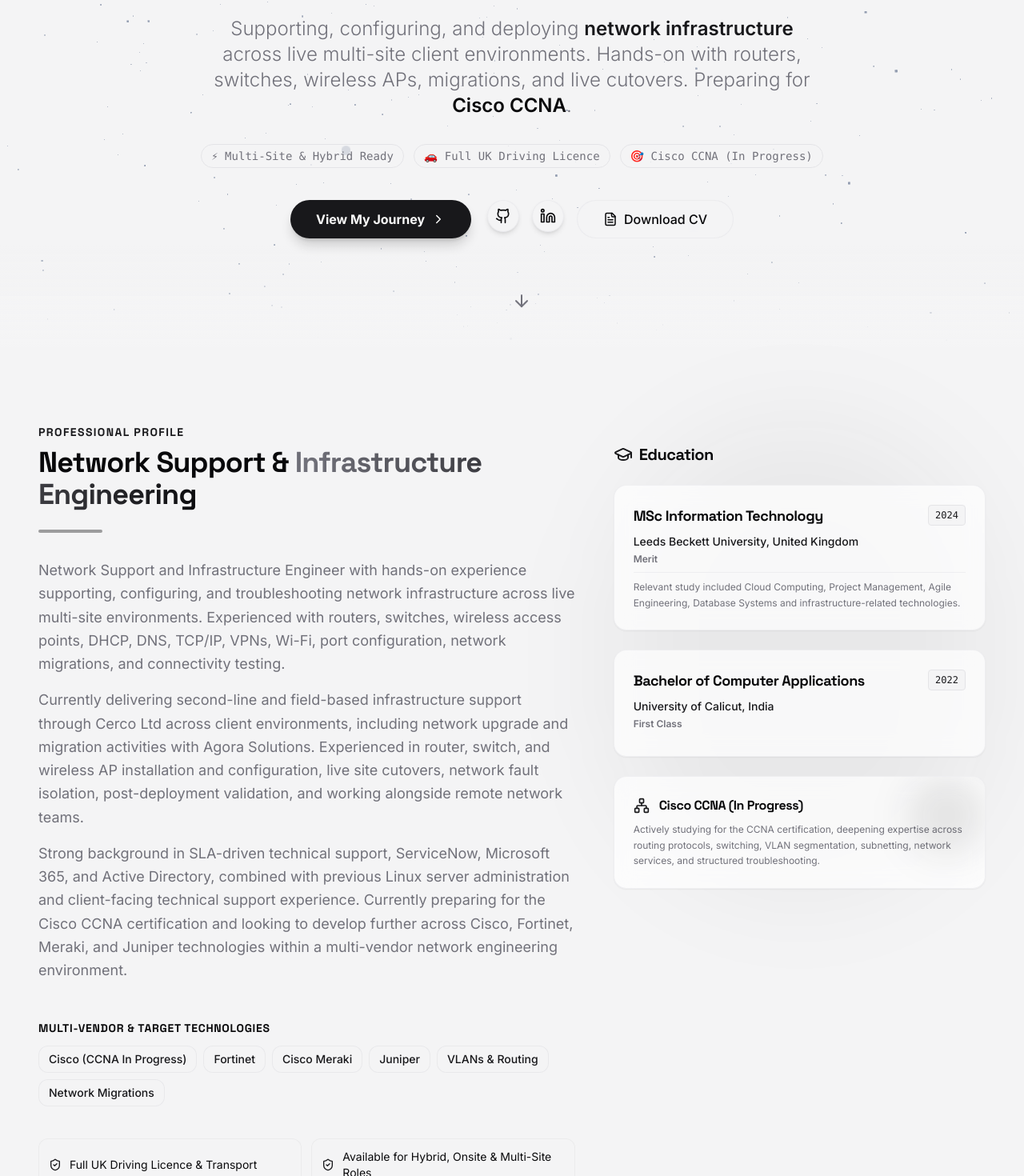
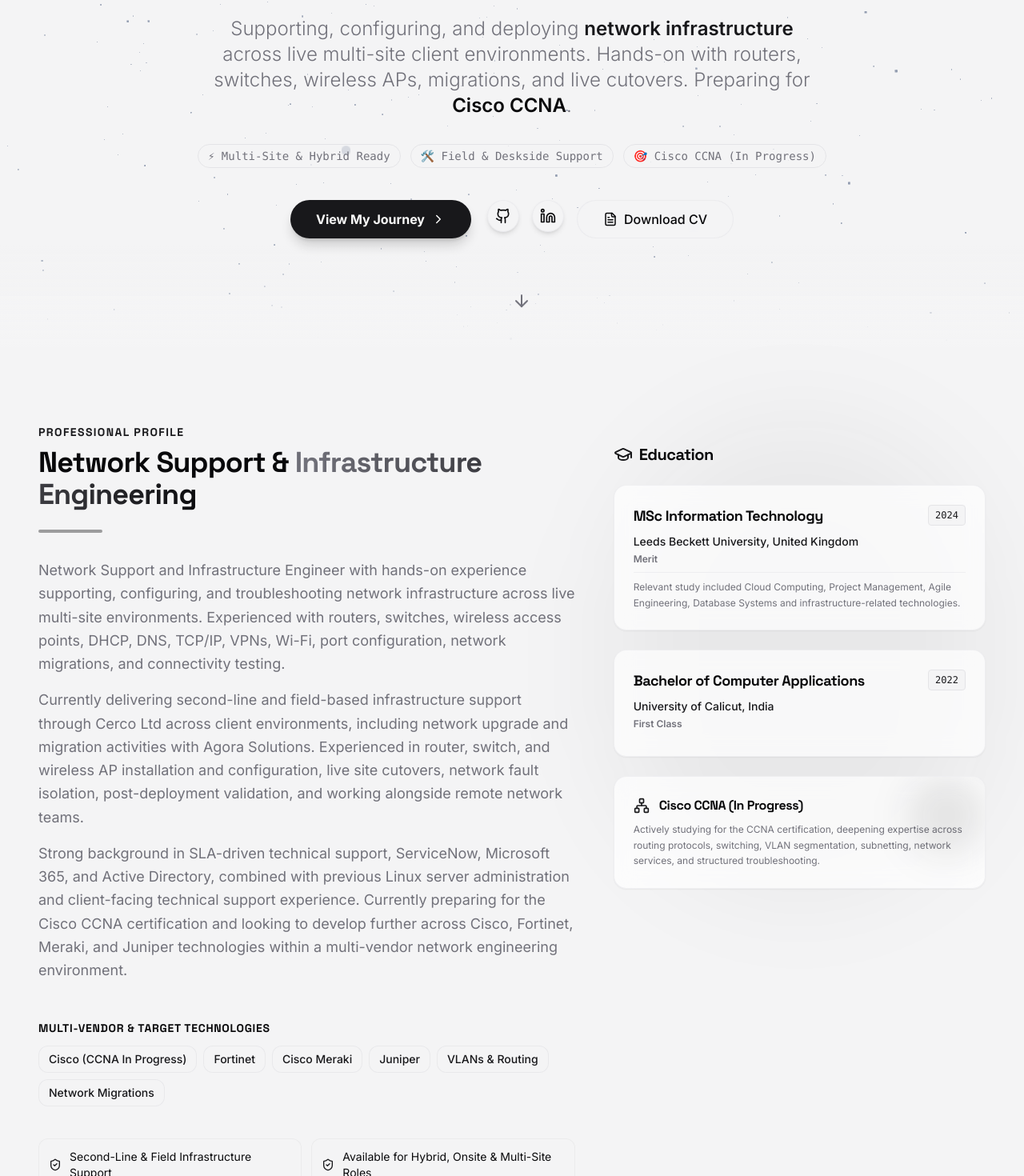
Before and after one commit to R-Z-7/portfolio-2025, a Next.js app: page / in a window 1280 px wide. Shown: the part 366-1836 px from the top of the page at 80% size. Built offline with nearby package versions, Linux system fonts and the light colour scheme; no server answers.

Commit message:
fix: remove UK driving licence references from website

```diff
--- a/src/components/home/About.tsx
+++ b/src/components/home/About.tsx
@@ -2,7 +2,7 @@
 
 import SectionWrapper from "@/components/ui/SectionWrapper";
 import { profile } from "@/data/profile";
-import { GraduationCap, ShieldCheck, MapPin, Car, Radio, Network } from "lucide-react";
+import { GraduationCap, ShieldCheck, Network } from "lucide-react";
 import GlassCard from "@/components/ui/GlassCard";
 
 export default function About() {
--- a/src/components/home/Contact.tsx
+++ b/src/components/home/Contact.tsx
@@ -4,7 +4,7 @@
 import SectionWrapper from "@/components/ui/SectionWrapper";
 import GlassCard from "@/components/ui/GlassCard";
 import { profile } from "@/data/profile";
-import { Mail, Send, CheckCircle, Loader2, AlertCircle, Linkedin, Car } from "lucide-react";
+import { Mail, Send, CheckCircle, Loader2, AlertCircle, Linkedin, Briefcase } from "lucide-react";
 import { motion, AnimatePresence } from "framer-motion";
 import { Button } from "@/components/ui/button";
 
@@ -78,11 +78,11 @@
 
                             <div className="flex items-center gap-4">
                                 <div className="w-12 h-12 rounded-full bg-secondary border border-border flex items-center justify-center text-primary">
-                                    <Car size={20} />
+                                    <Briefcase size={20} />
                                 </div>
                                 <div>
-                                    <p className="text-xs text-muted-foreground uppercase tracking-wider font-bold">Mobility & Deployment</p>
-                                    <p className="text-foreground text-base md:text-lg">Full UK Driving Licence & Transport • Multi-Site Ready</p>
+                                    <p className="text-xs text-muted-foreground uppercase tracking-wider font-bold">Availability</p>
+                                    <p className="text-foreground text-base md:text-lg">Open to Hybrid, Onsite & Multi-Site Roles</p>
                                 </div>
                             </div>
                         </div>
--- a/src/components/home/Hero.tsx
+++ b/src/components/home/Hero.tsx
@@ -61,7 +61,7 @@
                     className="flex flex-wrap justify-center gap-2 md:gap-3 mb-10 text-xs md:text-sm font-mono text-muted-foreground"
                 >
                     <span className="px-3 py-1 rounded-full bg-secondary/70 border border-border">⚡ Multi-Site & Hybrid Ready</span>
-                    <span className="px-3 py-1 rounded-full bg-secondary/70 border border-border">🚗 Full UK Driving Licence</span>
+                    <span className="px-3 py-1 rounded-full bg-secondary/70 border border-border">🛠️ Field & Deskside Support</span>
                     <span className="px-3 py-1 rounded-full bg-secondary/70 border border-border">🎯 Cisco CCNA (In Progress)</span>
                 </motion.div>
 
--- a/src/data/profile.ts
+++ b/src/data/profile.ts
@@ -21,7 +21,7 @@
         portfolioUrl: "https://ramees.netlify.app",
         resumeUrl: "https://drive.google.com/file/d/1y4BL0VJddRN6wf-KtYk8iis7F6Utju8W/view?usp=sharing",
         additionalInfo: [
-            "Full UK Driving Licence & Transport",
+            "Second-Line & Field Infrastructure Support",
             "Available for Hybrid, Onsite & Multi-Site Roles",
             "Hardware Refresh & Multi-Site Deployments",
             "Strong focus on Cisco, Fortinet, Meraki & Juniper"
```
